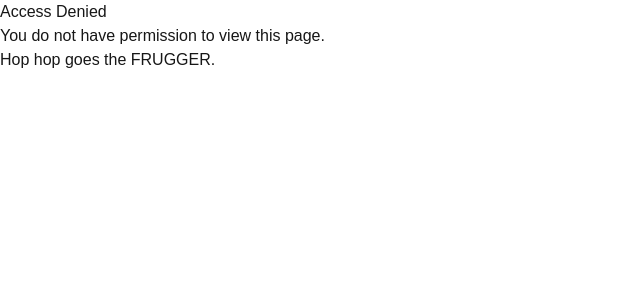
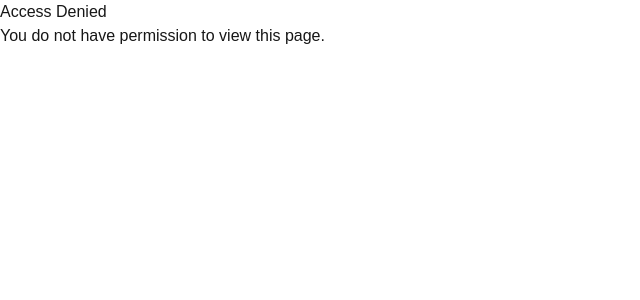
Before and after one commit to JCWD3004-Faiz/finpro-team-2, a Next.js app in the folder apps/web/: page /admin-super/stores in a window 1280 px wide. Shown: the top 300 px of the page, without its empty margins (0-640 px from the left). Built offline with nearby package versions, Linux system fonts and the light colour scheme; a web font is replaced by a local one.

Commit message:
footer change

```diff
--- a/apps/web/src/pages/_app.tsx
+++ b/apps/web/src/pages/_app.tsx
@@ -21,7 +21,7 @@ export default function App({ Component, pageProps }: AppProps) {
     <Provider store={store}>
       {!noNavbarPaths && <Navbar />}
       {accessDenied ? <AccessDenied /> : <Component {...pageProps} />}
-      <Footer />
+      {!noNavbarPaths && <Footer />}
     </Provider>
     </>
   );
```
